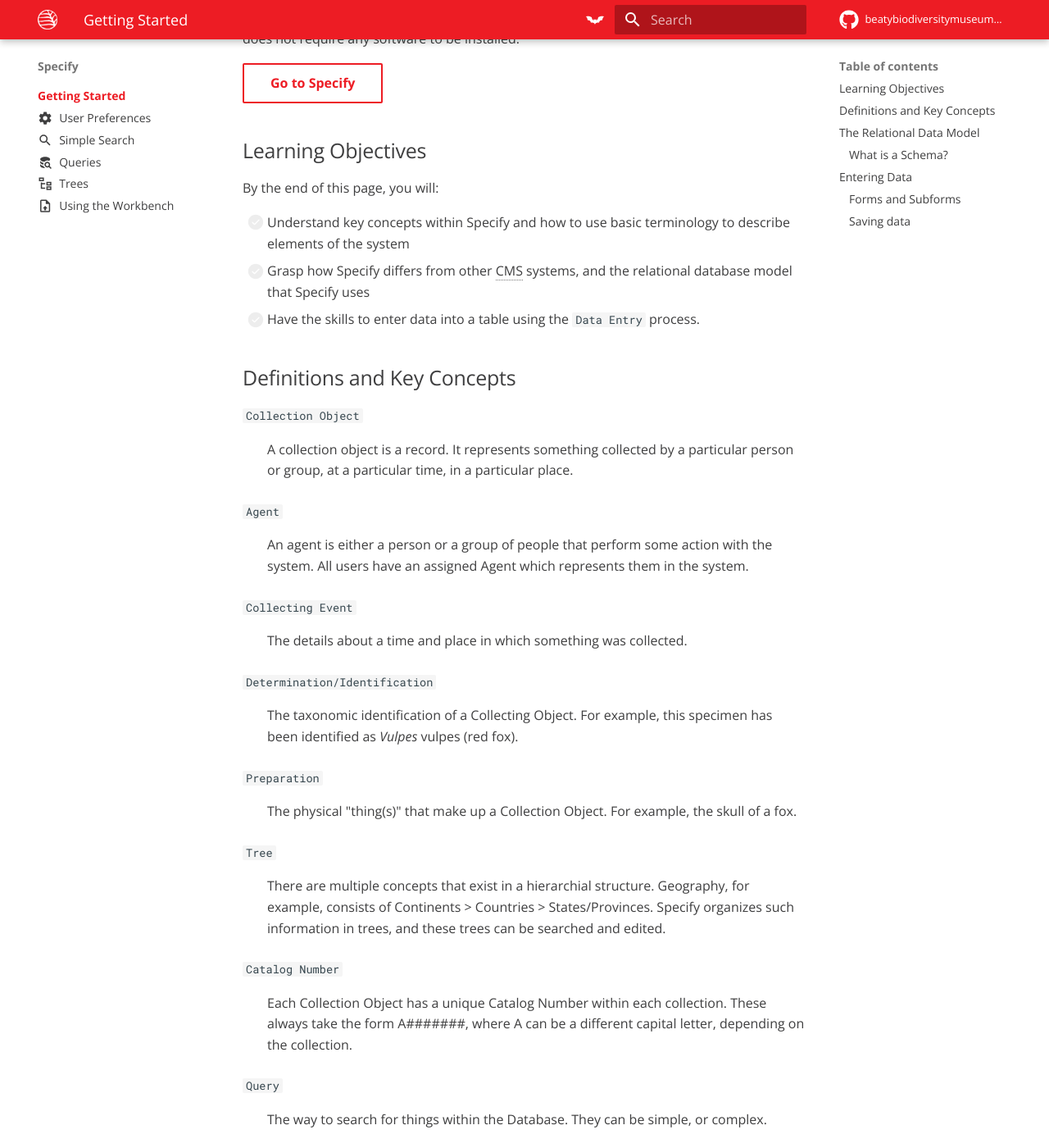
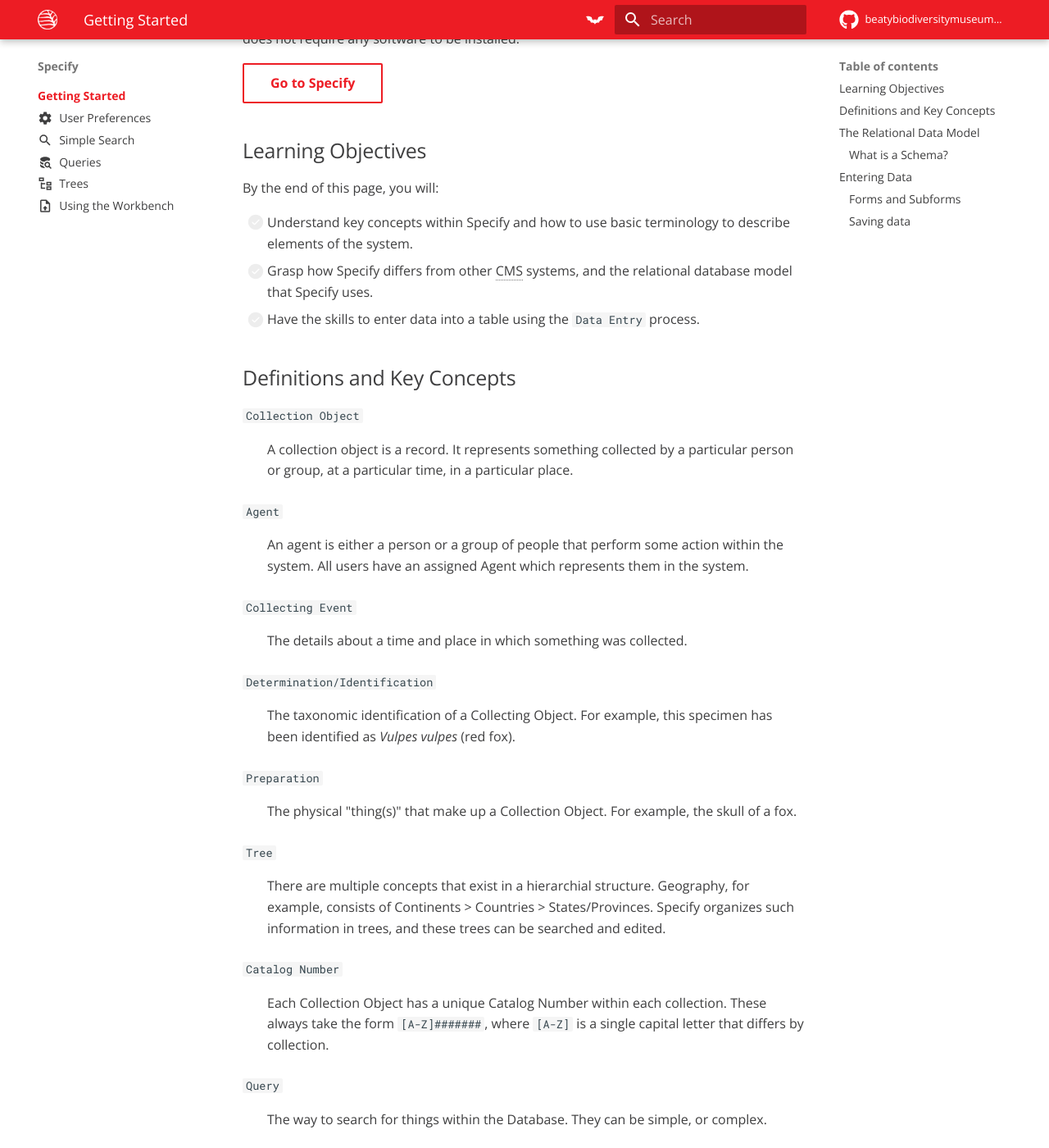
Before and after one commit to beatybiodiversitymuseum/docs, an MkDocs documentation site: the page built from docs/specify/getting-started/index.md, in a window 1280 px wide and 1400 px high, scrolled down 326 px. Shown: the whole window at 82% size. Built offline with MkDocs 1.6.1 and Material for MkDocs 9.7.7, drawn with Linux system fonts in a browser that asks for light colours; comment, search, counter and statistics services are not loaded.

Commit message:
fix: typos and punctuation

```diff
--- a/docs/specify/getting-started/index.md
+++ b/docs/specify/getting-started/index.md
@@ -13,8 +13,8 @@
 
 By the end of this page, you will:
 
-- [ ] Understand key concepts within Specify and how to use basic terminology to describe elements of the system
-- [ ] Grasp how Specify differs from other CMS systems, and the relational database model that Specify uses
+- [ ] Understand key concepts within Specify and how to use basic terminology to describe elements of the system.
+- [ ] Grasp how Specify differs from other CMS systems, and the relational database model that Specify uses.
 - [ ] Have the skills to enter data into a table using the `Data Entry` process.
 
 
@@ -26,7 +26,7 @@
 
 `Agent`
 
-:   An agent is either a person or a group of people that perform some action with the system. All users have an assigned Agent which represents them in the system.
+:   An agent is either a person or a group of people that perform some action within the system. All users have an assigned Agent which represents them in the system.
 
 `Collecting Event`
 
@@ -34,7 +34,7 @@
 
 `Determination/Identification`
 
-:   The taxonomic identification of a Collecting Object. For example, this specimen has been identified as _Vulpes_ vulpes (red fox).
+:   The taxonomic identification of a Collecting Object. For example, this specimen has been identified as *Vulpes vulpes* (red fox).
 
 `Preparation`
 
@@ -46,7 +46,7 @@
 
 `Catalog Number`
 
-:   Each Collection Object has a unique Catalog Number within each collection. These always take the form A#######, where A can be a different capital letter, depending on the collection.
+:   Each Collection Object has a unique Catalog Number within each collection. These always take the form `[A-Z]#######`, where `[A-Z]` is a single capital letter that differs by collection.
 
 `Query`
 
```
